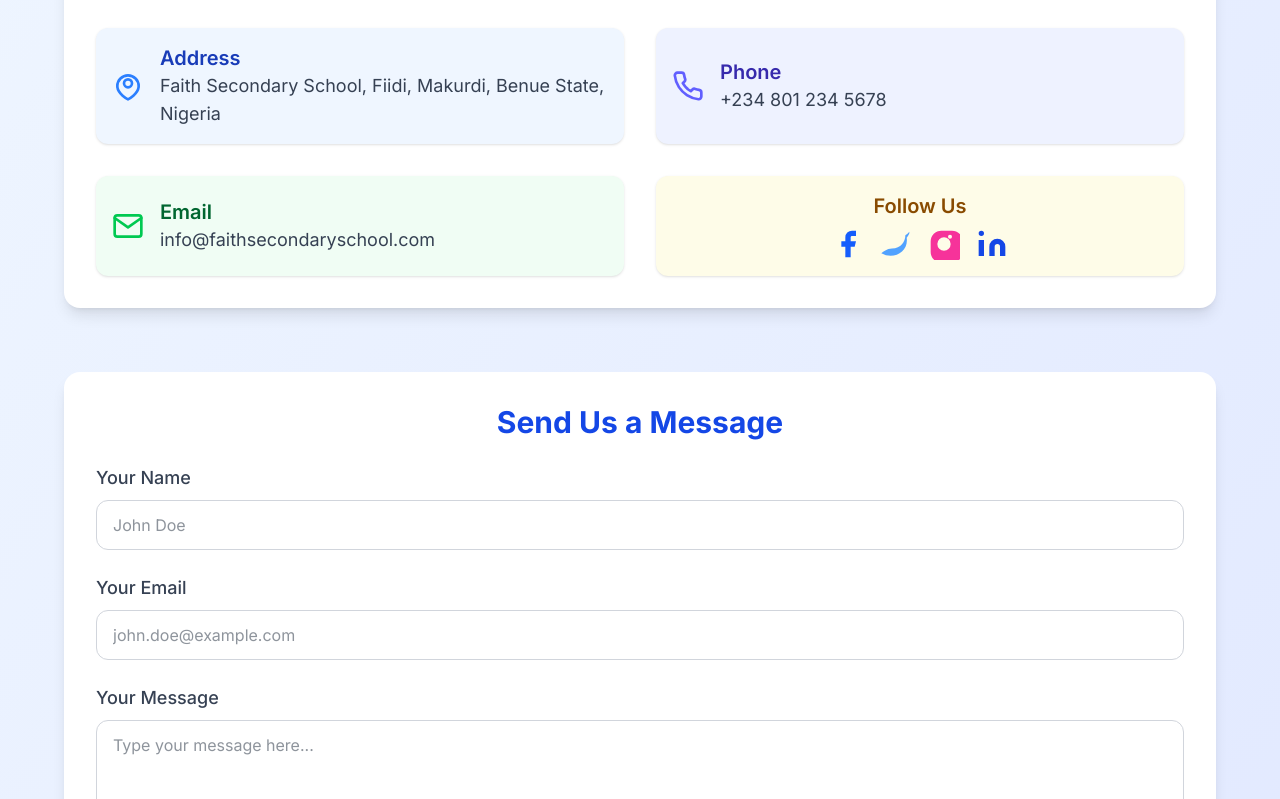
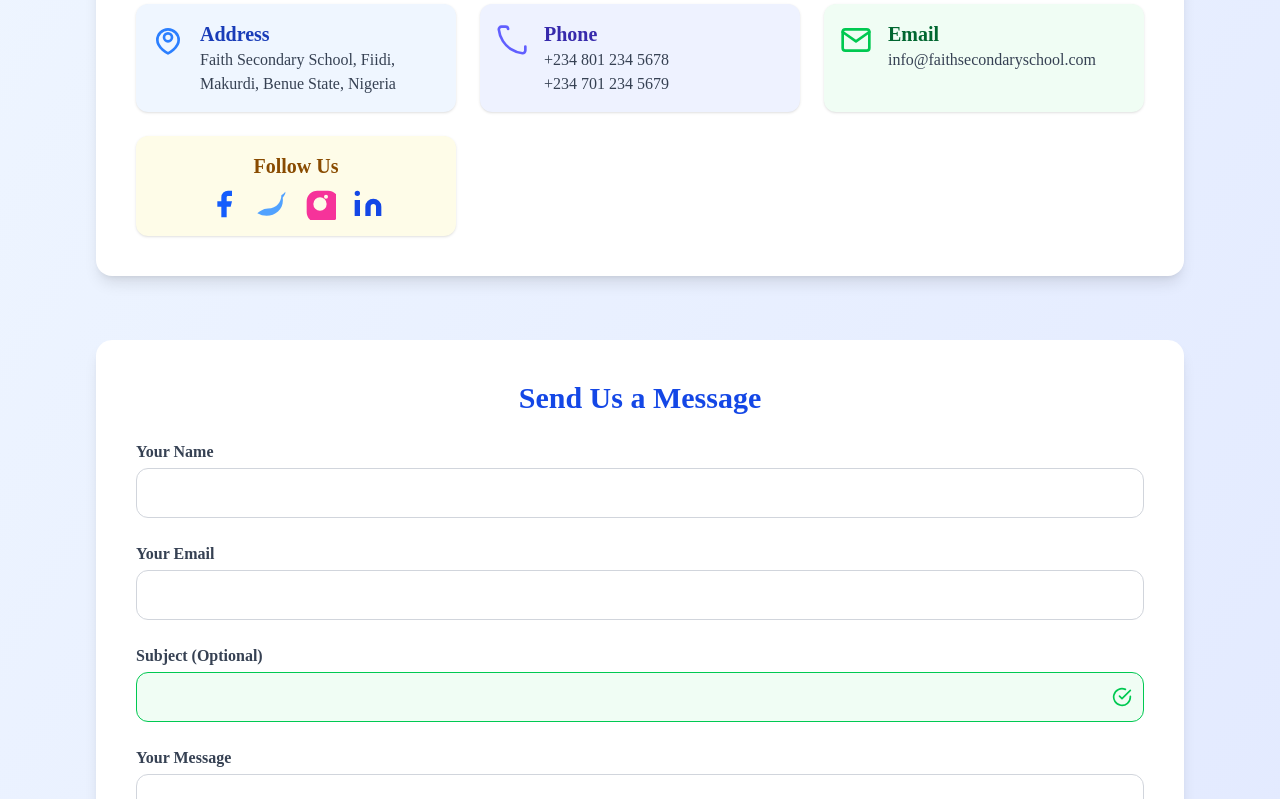
Before and after one commit to vic16-tech/faith-secondary-school-app, a React (Vite) app: page /ContactFaith in a window 1280 px wide. Shown: the part 421-1220 px from the top of the page. Built offline with nearby package versions, Linux system fonts and the light colour scheme.

Commit message:
Fix: Implemented comprehensive responsiveness for Contact page and fixed AnimatedSection ReferenceError.

```diff
--- a/src/components/Footer.jsx
+++ b/src/components/Footer.jsx
@@ -30,10 +30,10 @@ const Footer = () => {
         <div>
           <h3 className="font-semibold mb-4">Quick Links</h3>
           <ul className="space-y-2 text-sm text-gray-300">
-            <li><a href="/about" className="hover:underline">About</a></li>
+            <li><a href="/AboutFaith" className="hover:underline">About</a></li>
             <li><a href="/staff" className="hover:underline">Staff</a></li>
             <li><a href="/admission" className="hover:underline">Admission</a></li>
-            <li><a href="/contact" className="hover:underline">Contact</a></li>
+            <li><a href="/ContactFaith" className="hover:underline">Contact</a></li>
           </ul>
         </div>
 
--- a/src/components/HeroSection.jsx
+++ b/src/components/HeroSection.jsx
@@ -33,7 +33,7 @@ const HeroSection = () => {
           transition={{ delay: 0.6, duration: 1 }}
           className="text-[0.65rem] xs:text-xs sm:text-sm md:text-base mt-4 max-w-[280px] xs:max-w-xs sm:max-w-sm mx-auto text-gray-200 italic font-inter"
         >
-          *“Lux Mentis, Lux Orbis” — The Light of the Mind is the Light of the World.*
+         <b> “Lux Mentis, Lux Orbis” — The Light of the Mind is the Light of the World.</b>
         </motion.p>
 
         {/* Description */}
@@ -43,7 +43,7 @@ const HeroSection = () => {
           transition={{ delay: 1.2, duration: 1 }}
           className="text-[0.6rem] xs:text-[0.7rem] sm:text-sm md:text-base mt-6 max-w-[280px] xs:max-w-xs sm:max-w-sm mx-auto text-gray-300"
         >
-          {/* A citadel of excellence, discipline, and godly heritage — shaping leaders with timeless values. */}
+          A citadel of excellence, discipline, and godly heritage — shaping leaders with timeless values.
         </motion.p>
 
         {/* Call to Action */}
--- a/src/pages/Admissions.jsx
+++ b/src/pages/Admissions.jsx
@@ -191,7 +191,7 @@ export default function Admissions() {
 
   // Directly navigate to the contact page
   const handleContactAdmissionsClick = () => {
-    window.location.href = '/contact'; // Assumes /contact is your contact page path
+    window.location.href = '/ContactFaith'; //
   };
 
 
--- a/src/pages/ContactFaith.jsx
+++ b/src/pages/ContactFaith.jsx
@@ -1,4 +1,7 @@
+// src/school-contact-page.jsx
 import React, { useState, useEffect, useRef } from 'react';
+import { motion, AnimatePresence } from 'framer-motion';
+import '../index.css'
 
 // Helper component for animating individual sections when they come into view
 const AnimatedSection = ({ children, animationDelay = '0ms', direction = 'up', threshold = 0.2 }) => {
@@ -12,11 +15,9 @@ const AnimatedSection = ({ children, animationDelay = '0ms', direction = 'up', t
           // If the element is intersecting (i.e., in view), set isVisible to true
           if (entry.isIntersecting) {
             setIsVisible(true);
-            // Option: Unobserve after the first intersection if you only want it to animate once
-            // observer.unobserve(entry.target);
+            // observer.unobserve(entry.target); // Uncomment if you want animation to trigger only once
           } else {
-            // Optional: If you want the animation to reset when scrolled out of view
-            // setIsVisible(false);
+            // setIsVisible(false); // Uncomment if you want animation to reset when scrolled out of view
           }
         });
       },
@@ -41,28 +42,30 @@ const AnimatedSection = ({ children, animationDelay = '0ms', direction = 'up', t
     };
   }, [threshold]); // Re-run effect if threshold changes
 
-  // Determine the initial transform class based on the animation direction
-  let transformClass = '';
-  if (direction === 'up') transformClass = 'translate-y-10';
-  if (direction === 'left') transformClass = '-translate-x-10';
-  if (direction === 'right') transformClass = 'translate-x-10';
-  if (direction === 'zoom') transformClass = 'scale-95';
+  // Initialize offset and scale factors with default values
+  let xOffset = 0;
+  let yOffset = 0;
+  let scaleFactor = 1;
+
+  // Determine the initial transform values based on the animation direction
+  if (direction === 'up') yOffset = 50;
+  if (direction === 'left') xOffset = -50;
+  if (direction === 'right') xOffset = 50;
+  if (direction === 'zoom') scaleFactor = 0.95;
 
   return (
-    <div
+    <motion.div
       ref={sectionRef} // Attach the ref to the div
-      className={`
-        transition-all duration-1000 ease-out
-        ${isVisible ? 'opacity-100 translate-y-0 translate-x-0 scale-100' : `opacity-0 ${transformClass}`}
-      `}
-      style={{ transitionDelay: animationDelay }}
+      initial={{ opacity: 0, x: xOffset, y: yOffset, scale: scaleFactor }} // Framer motion initial state
+      animate={isVisible ? { opacity: 1, x: 0, y: 0, scale: 1 } : {}} // Framer motion animate state
+      transition={{ duration: 1, ease: 'easeOut', delay: parseFloat(animationDelay.replace('ms', '')) / 1000 }} // Framer motion transition
     >
       {children}
-    </div>
+    </motion.div>
   );
 };
 
-// Inline SVG Icons
+// Inline SVG Icons (for contact info and social)
 const MapPinIcon = ({ size = 24, className = '' }) => (
   <svg xmlns="http://www.w3.org/2000/svg" width={size} height={size} viewBox="0 0 24 24" fill="none" stroke="currentColor" strokeWidth="2" strokeLinecap="round" strokeLinejoin="round" className={className}>
     <path d="M12 22s-8-4-8-10a8 8 0 0116 0c0 6-8 10-8 10z"></path>
@@ -72,7 +75,7 @@ const MapPinIcon = ({ size = 24, className = '' }) => (
 
 const PhoneIcon = ({ size = 24, className = '' }) => (
   <svg xmlns="http://www.w3.org/2000/svg" width={size} height={size} viewBox="0 0 24 24" fill="none" stroke="currentColor" strokeWidth="2" strokeLinecap="round" strokeLinejoin="round" className={className}>
-    <path d="M22 16.92v3a2 2 0 01-2.18 2 19.79 19.79 0 01-8.63-3.07 19.5 19.5 0 01-6-6 19.79 19.79 0 01-3.07-8.63A2 2 0 014.11 2h3a2 2 0 012 1.72 12.84 12.84 0 00.7 2.81 2 2 0 01-.45 2.11L8.09 9.91a16 16 0 006 6l1.27-1.27a2 2 0 012.11-.45 12.84 12.84 0 002.81.7A2 2 0 0122 16.92z"></path>
+    <path d="M22 16.92v3a2 2 0 01-2.18 2 19.79 19.79 0 01-8.63-3.07 19.5 19.5 0 01-6-6 19.79 19.79 0 01-3.07-8.63A2 2 0 014.11 2h3a2 2 0 012 1.72 12.84 12.84 0 00.7 🔥 2.81 2 2 0 01-.45 2.11L8.09 9.91a16 16 0 006 6l1.27-1.27a2 2 0 012.11-.45 12.84 12.84 0 002.81.7A2 2 0 0122 16.92z"></path>
   </svg>
 );
 
@@ -98,22 +101,154 @@ const SocialIcon = ({ size = 24, className = '', platform = 'default' }) => {
   );
 };
 
+// Inline SVG Icons for validation feedback
+const ExclamationCircleIcon = ({ size = 20, className = '' }) => (
+  <svg xmlns="http://www.w3.org/2000/svg" width={size} height={size} viewBox="0 0 24 24" fill="none" stroke="currentColor" strokeWidth="2" strokeLinecap="round" strokeLinejoin="round" className={className}>
+    <circle cx="12" cy="12" r="10"></circle>
+    <line x1="12" y1="8" x2="12" y2="12"></line>
+    <line x1="12" y1="16" x2="12.01" y2="16"></line>
+  </svg>
+);
+
+const CheckCircleIcon = ({ size = 20, className = '' }) => (
+  <svg xmlns="http://www.w3.org/2000/svg" width={size} height={size} viewBox="0 0 24 24" fill="none" stroke="currentColor" strokeWidth="2" strokeLinecap="round" strokeLinejoin="round" className={className}>
+    <path d="M22 11.08V12a10 10 0 11-5.93-9.14"></path>
+    <polyline points="22 4 12 14.01 9 11.01"></polyline>
+  </svg>
+);
+
+// InputField component with validation feedback
+const InputField = ({ label, type, value, setValue, isValid, touched, setTouched, name, isTextArea = false }) => {
+  const handleBlur = () => setTouched(true);
+  const showError = touched && !isValid;
+
+  return (
+    <div className="relative mb-6">
+      <label htmlFor={name} className="block text-gray-700 font-semibold mb-1">
+        {label}
+      </label>
+      <div className="relative">
+        {isTextArea ? (
+          <textarea
+            name={name}
+            id={name}
+            value={value}
+            onChange={(e) => setValue(e.target.value)}
+            onBlur={handleBlur}
+            rows="5"
+            className={`w-full px-4 py-3 rounded-xl border text-base transition-all duration-300 focus:outline-none resize-y
+              ${showError ? 'border-red-500 bg-red-50' : isValid && touched ? 'border-green-500 bg-green-50' : 'border-gray-300 bg-white'}`}
+          ></textarea>
+        ) : (
+          <input
+            type={type}
+            name={name}
+            id={name}
+            value={value}
+            onChange={(e) => setValue(e.target.value)}
+            onBlur={handleBlur}
+            className={`w-full px-4 py-3 rounded-xl border text-base transition-all duration-300 focus:outline-none
+              ${showError ? 'border-red-500 bg-red-50' : isValid && touched ? 'border-green-500 bg-green-50' : 'border-gray-300 bg-white'}`}
+          />
+        )}
+        {showError && (
+          <ExclamationCircleIcon className={`absolute ${isTextArea ? 'right-3 top-4' : 'right-3 top-1/2 -translate-y-1/2'} text-red-500`} />
+        )}
+        {!showError && isValid && touched && ( // Only show check if valid AND touched
+          <CheckCircleIcon className={`absolute ${isTextArea ? 'right-3 top-4' : 'right-3 top-1/2 -translate-y-1/2'} text-green-500`} />
+        )}
+      </div>
+      {showError && (
+        <p className="text-red-500 text-sm mt-1">
+          {name === 'name' && 'Please enter at least 2 characters.'}
+          {name === 'email' && 'Please enter a valid email address.'}
+          {name === 'message' && 'Message must be at least 10 characters.'}
+        </p>
+      )}
+    </div>
+  );
+};
+
+
+// Custom Message Box Component
+const MessageBox = ({ message, onClose }) => {
+  return (
+    <AnimatePresence>
+      <motion.div
+        initial={{ opacity: 0, scale: 0.8 }}
+        animate={{ opacity: 1, scale: 1 }}
+        exit={{ opacity: 0, scale: 0.8 }}
+        transition={{ duration: 0.3 }}
+        className="fixed inset-0 bg-black bg-opacity-50 flex items-center justify-center z-50 p-4"
+      >
+        <div className="bg-white rounded-lg shadow-xl p-6 max-w-sm w-full text-center">
+          <p className="text-gray-800 text-lg mb-6">{message}</p>
+          <button
+            onClick={onClose}
+            className="px-6 py-2 bg-blue-600 text-white rounded-md hover:bg-blue-700 transition-colors duration-200"
+          >
+            OK
+          </button>
+        </div>
+      </motion.div>
+    </AnimatePresence>
+  );
+};
 
 // Main ContactFaith component
 export default function ContactFaith() {
+  const [name, setName] = useState('');
+  const [email, setEmail] = useState('');
+  const [subject, setSubject] = useState('');
+  const [message, setMessage] = useState('');
+  const [touched, setTouched] = useState({ name: false, email: false, message: false });
+  const [showMessage, setShowMessage] = useState(false); // State for controlling MessageBox visibility
+  const [messageText, setMessageText] = useState('');   // State for MessageBox content
+
+
+  const validateEmail = (val) => /^[^\s@]+@[^\s@]+\.[^\s@]+$/.test(val);
+
+  const isValid = {
+    name: name.trim().length >= 2,
+    email: validateEmail(email),
+    message: message.trim().length >= 10,
+  };
+
+  const allValid = isValid.name && isValid.email && isValid.message;
+
   const handleSubmit = (e) => {
     e.preventDefault();
-    // In a real application, you would handle form submission here,
-    // e.g., send data to an API or display a success message.
-    alert('Thank you for your message! We will get back to you soon.');
-    // You might also clear the form fields here
+    setTouched({ name: true, email: true, message: true }); // Mark all fields as touched on submit
+
+    if (allValid) {
+      // Simulate form submission
+      console.log("Form Data:", { name, email, subject, message });
+      setMessageText('Thank you for your message! We will get back to you soon.'); // Use setMessageText
+      setShowMessage(true); // Use setShowMessage
+      // Clear form fields
+      setName('');
+      setEmail('');
+      setSubject('');
+      setMessage('');
+      setTouched({ name: false, email: false, message: false }); // Reset touched state
+    } else {
+      setMessageText('Please correct the errors in the form.'); // Use setMessageText
+      setShowMessage(true); // Use setShowMessage
+    }
+  };
+
+  const handleCloseMessage = () => {
+    setShowMessage(false);
+    setMessageText('');
   };
 
   return (
-    <div className="min-h-screen bg-gradient-to-br from-blue-50 to-indigo-100 text-gray-800 p-4 sm:p-8 font-inter">
+    // Outer container: ensured `overflow-x-hidden` and fluid horizontal padding
+    <div className="min-h-screen bg-gradient-to-br from-blue-50 to-indigo-100 text-gray-800 font-gro overflow-x-hidden">
+
       {/* Header Section */}
       <AnimatedSection direction="up" animationDelay="0ms" threshold={0}>
-        <header className="text-center py-12 px-4 bg-white shadow-xl rounded-2xl mb-12 transform hover:scale-105 transition-transform duration-300">
+        <header className="text-center py-12 px-4 sm:px-6 md:px-8 bg-white shadow-xl rounded-2xl mb-12 transform hover:scale-105 transition-transform duration-300">
           <h1 className="text-4xl sm:text-5xl lg:text-6xl font-extrabold text-blue-800 mb-4 tracking-tight leading-tight">
             Contact <span className="text-indigo-600">Faith Secondary School</span>
           </h1>
@@ -124,39 +259,47 @@ export default function ContactFaith() {
       </AnimatedSection>
 
       {/* Main Content Sections - Animated on scroll */}
-      <div className="container mx-auto max-w-6xl space-y-16">
+      {/* Adjusted horizontal padding for inner container to prevent edge touching */}
+      <div className="container mx-auto max-w-6xl space-y-16 px-4 sm:px-6 md:px-8">
 
         {/* Contact Information Section */}
         <AnimatedSection direction="left" animationDelay="0ms">
-          <section className="bg-white p-8 rounded-2xl shadow-lg">
+          {/* Section padding adjusted for better fluid responsiveness */}
+          <section className="bg-white p-6 sm:p-8 md:p-10 rounded-2xl shadow-lg">
             <h2 className="text-3xl font-bold text-blue-700 mb-6 text-center">
               Get in Touch
             </h2>
-            <div className="grid grid-cols-1 md:grid-cols-2 gap-8 text-lg">
-              <div className="flex items-center gap-4 p-4 bg-blue-50 rounded-xl shadow-sm">
-                <MapPinIcon size={32} className="text-blue-500 flex-shrink-0"/>
-                <div>
+            {/* Grid layout for contact details: Ensures columns collapse to single column on small screens */}
+            <div className="grid grid-cols-1 md:grid-cols-2 lg:grid-cols-3 gap-6 text-lg">
+              <div className="flex items-start gap-4 p-4 bg-blue-50 rounded-xl shadow-sm">
+                <MapPinIcon size={32} className="text-blue-500 flex-shrink-0 mt-1"/>
+                <div className="flex-1 min-w-0"> {/* flex-1 and min-w-0 are crucial for content inside flex items to wrap */}
                   <h3 className="font-semibold text-xl text-blue-800">Address</h3>
-                  <p className="text-gray-700">Faith Secondary School, Fiidi, Makurdi, Benue State, Nigeria</p>
+                  {/* `break-words` for general text, `break-all` for forced breaking of long strings like URLs/emails */}
+                  <p className="text-gray-700 text-base break-words">Faith Secondary School, Fiidi, Makurdi, Benue State, Nigeria</p>
                 </div>
               </div>
-              <div className="flex items-center gap-4 p-4 bg-indigo-50 rounded-xl shadow-sm">
-                <PhoneIcon size={32} className="text-indigo-500 flex-shrink-0"/>
-                <div>
+              <div className="flex items-start gap-4 p-4 bg-indigo-50 rounded-xl shadow-sm">
+                <PhoneIcon size={32} className="text-indigo-500 flex-shrink-0 mt-1"/>
+                <div className="flex-1 min-w-0">
                   <h3 className="font-semibold text-xl text-indigo-800">Phone</h3>
-                  <p className="text-gray-700">+234 801 234 5678</p>
+                  <p className="text-gray-700 text-base break-words">+234 801 234 5678</p>
+                  <p className="text-gray-700 text-base break-words">+234 701 234 5679</p>
                 </div>
               </div>
-              <div className="flex items-center gap-4 p-4 bg-green-50 rounded-xl shadow-sm">
-                <MailIcon size={32} className="text-green-500 flex-shrink-0"/>
-                <div>
+              <div className="flex items-start gap-4 p-4 bg-green-50 rounded-xl shadow-sm">
+                <MailIcon size={32} className="text-green-500 flex-shrink-0 mt-1"/>
+                <div className="flex-1 min-w-0"> {/* Essential for email text to wrap within its container */}
                   <h3 className="font-semibold text-xl text-green-800">Email</h3>
-                  <p className="text-gray-700">info@faithsecondaryschool.com</p>
+                  {/* `break-all` for aggressive word breaking on the email address */}
+                  <p className="text-gray-700 text-base break-all">info@faithsecondaryschool.com</p>
                 </div>
               </div>
-              <div className="flex flex-col items-center justify-center p-4 bg-yellow-50 rounded-xl shadow-sm">
+              {/* Social icons block: `md:col-span-2` makes it span 2 columns on medium screens,
+                  `lg:col-span-1` makes it return to 1 column on large screens if grid supports it */}
+              <div className="flex flex-col items-center justify-center p-4 bg-yellow-50 rounded-xl shadow-sm md:col-span-2 lg:col-span-1">
                 <h3 className="font-semibold text-xl text-yellow-800 mb-2">Follow Us</h3>
-                <div className="flex gap-4">
+                <div className="flex gap-4 flex-wrap justify-center"> {/* `flex-wrap` allows icons to wrap, `justify-center` keeps them centered */}
                   <a href="https://facebook.com/faithsecondaryschool" target="_blank" rel="noopener noreferrer" className="text-blue-600 hover:text-blue-800 transform hover:scale-125 transition-transform duration-200">
                     <SocialIcon platform="facebook" size={32} />
                   </a>
@@ -177,50 +320,54 @@ export default function ContactFaith() {
 
         {/* Contact Form Section */}
         <AnimatedSection direction="right" animationDelay="0ms">
-          <section className="bg-white p-8 rounded-2xl shadow-lg">
+          {/* Section padding adjusted for better fluid responsiveness */}
+          <section className="bg-white p-6 sm:p-8 md:p-10 rounded-2xl shadow-lg">
             <h2 className="text-3xl font-bold text-blue-700 mb-6 text-center">
               Send Us a Message
             </h2>
             <form onSubmit={handleSubmit} className="space-y-6">
-              <div>
-                <label htmlFor="name" className="block text-gray-700 text-lg font-medium mb-2">
-                  Your Name
-                </label>
-                <input
-                  type="text"
-                  id="name"
-                  name="name"
-                  required
-                  className="w-full px-4 py-3 rounded-xl border border-gray-300 focus:ring-2 focus:ring-indigo-400 focus:border-transparent transition duration-300"
-                  placeholder="John Doe"
-                />
-              </div>
-              <div>
-                <label htmlFor="email" className="block text-gray-700 text-lg font-medium mb-2">
-                  Your Email
-                </label>
-                <input
-                  type="email"
-                  id="email"
-                  name="email"
-                  required
-                  className="w-full px-4 py-3 rounded-xl border border-gray-300 focus:ring-2 focus:ring-indigo-400 focus:border-transparent transition duration-300"
-                  placeholder="john.doe@example.com"
-                />
-              </div>
-              <div>
-                <label htmlFor="message" className="block text-gray-700 text-lg font-medium mb-2">
-                  Your Message
-                </label>
-                <textarea
-                  id="message"
-                  name="message"
-                  rows="6"
-                  required
-                  className="w-full px-4 py-3 rounded-xl border border-gray-300 focus:ring-2 focus:ring-indigo-400 focus:border-transparent transition duration-300"
-                  placeholder="Type your message here..."
-                ></textarea>
-              </div>
+              <InputField
+                label="Your Name"
+                name="name"
+                type="text"
+                value={name}
+                setValue={setName}
+                isValid={isValid.name}
+                touched={touched.name}
+                setTouched={(val) => setTouched((t) => ({ ...t, name: val }))}
+              />
+              <InputField
+                label="Your Email"
+                name="email"
+                type="email"
+                value={email}
+                setValue={setEmail}
+                isValid={isValid.email}
+                touched={touched.email}
+                setTouched={(val) => setTouched((t) => ({ ...t, email: val }))}
+              />
+              <InputField
+                label="Subject (Optional)"
+                name="subject"
+                type="text"
+                value={subject}
+                setValue={setSubject}
+                isValid={true} // Always valid as it's optional
+                touched={true}
+                setTouched={() => {}}
+              />
+              <InputField
+                label="Your Message"
+                name="message"
+                type="textarea"
+                value={message}
+                setValue={setMessage}
+                isValid={isValid.message}
+                touched={touched.message}
+                setTouched={(val) => setTouched((t) => ({ ...t, message: val }))}
+                isTextArea={true}
+              />
+
               <div className="text-center">
                 <button
                   type="submit"
@@ -233,14 +380,14 @@ export default function ContactFaith() {
           </section>
         </AnimatedSection>
 
-        {/* Optional: Map Embed Section */}
+        {/* Map Embed Section */}
         <AnimatedSection direction="zoom" animationDelay="0ms">
-          <section className="bg-white p-8 rounded-2xl shadow-lg text-center">
+          <section className="bg-white p-6 sm:p-8 md:p-10 rounded-2xl shadow-lg text-center">
             <h2 className="text-3xl font-bold text-blue-700 mb-6">
               Find Us on the Map
             </h2>
+            {/* Map container: w-full and h-80 ensure it adapts but has a minimum height */}
             <div className="relative w-full h-80 rounded-xl overflow-hidden shadow-md">
-              {/* Replace with your actual Google Maps embed code or a placeholder image */}
               <iframe
                 src="https://www.google.com/maps/embed?pb=!1m18!1m12!1m3!1d3947.625624765798!2d8.5306359!3d7.7126131!2m3!1f0!2f0!3f0!3m2!1i1024!2i768!4f13.1!3m3!1m2!1s0x104f6991316b2067%3A0xf695b2c7e0c9c22e!2sMakurdi%2C%20Benue!5e0!3m2!1sen!2sng!4v1678881234567!5m2!1sen!2sng"
                 width="100%"
@@ -256,6 +403,19 @@ export default function ContactFaith() {
         </AnimatedSection>
 
       </div>
+
+      {/* Render the custom message box if showMessage is true */}
+      <AnimatePresence>
+        {showMessage && <MessageBox message={messageText} onClose={handleCloseMessage} />}
+      </AnimatePresence>
+
+      {/* Minimal Footer */}
+      <footer className="bg-gray-800 text-white py-8 text-center text-sm border-t border-gray-700 mt-16">
+        <div className="max-w-6xl mx-auto px-4">
+          <p>&copy; {new Date().getFullYear()} Faith Secondary School. All rights reserved.</p>
+          <p className="mt-2">Designed and Developed by Spark Innovation Hub</p>
+        </div>
+      </footer>
     </div>
   );
 }
```
Also changed, not shown: src/pages/Contact.jsx (deleted, +0 -11 lines).
